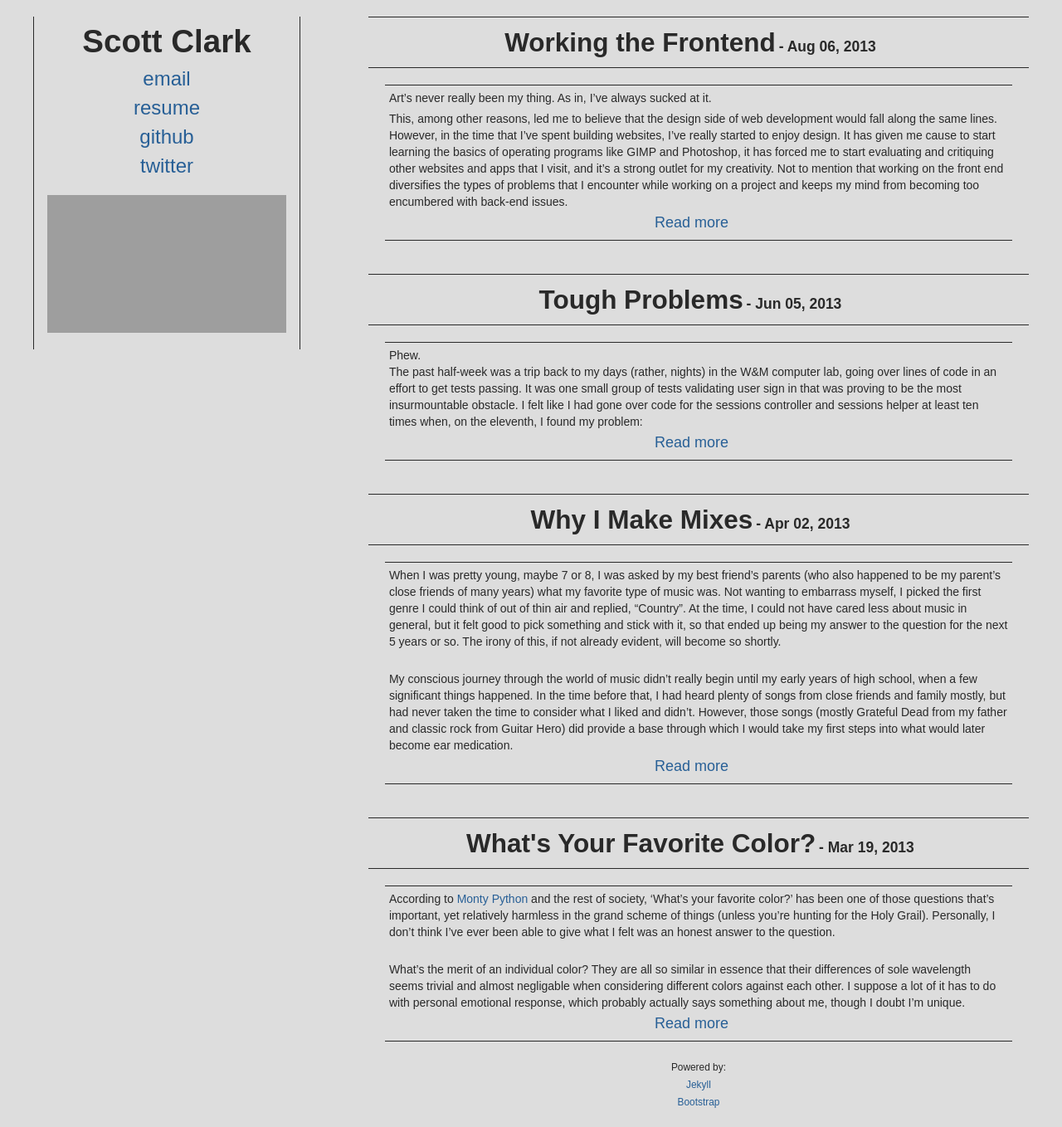
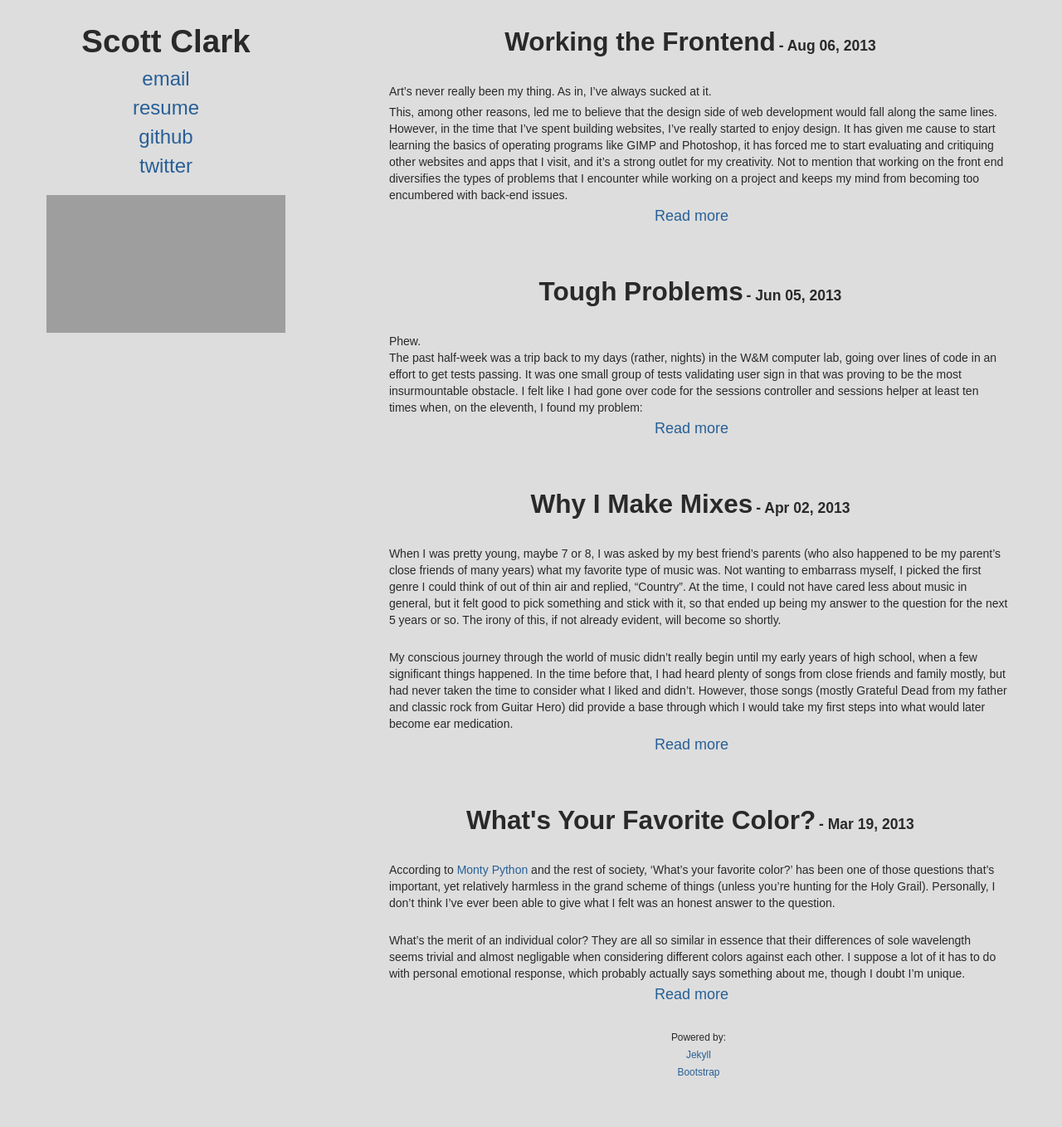
Before and after one commit to clarkbarz/clarkbarz.github.com, a Jekyll site: the page built from index.html, in a window 1280 px wide and 1358 px high. Shown: the whole window at 83% size. Built offline with Jekyll 4.4.1, drawn with Linux system fonts in a browser that asks for light colours; Markdown is read by kramdown in place of the engine named in the settings; the list of posts is cut into pages by our own code; grey boxes are pictures that could not be loaded.

Commit message:
Clean up terrible css

```diff
--- a/assets/stylesheets/style.css
+++ b/assets/stylesheets/style.css
@@ -20,6 +20,9 @@
         margin-left: 1.5%
     }
 }
+
+
+/* Misc */
 
 body {
     font-family: 'PT Sans',  sans-serif;
@@ -50,21 +53,10 @@ a {
     -o-transition: 0.3s ease;
 }
 
-.sitetitle a {
-    color: #292929;
-    -webkit-transition: 0.3s ease;
-    -moz-transition: 0.3s ease;
-    -o-transition: 0.3s ease;
-    border-right: #DDDDDD solid 1px;
-    border-left: #DDDDDD solid 1px;
-}
-
 a.readmore {
     margin-left: 43%;
     margin-top: 10%;
     font-size: 18px;
-    border-bottom: #DDDDDD solid 1px;
-    border-top: #DDDDDD solid 1px;
     -webkit-transition: 0.3s ease;
     -moz-transition: 0.3s ease;
     -o-transition: 0.3s ease;
@@ -72,29 +64,36 @@ a.readmore {
 
 a.readmore:hover {
     padding: 1px 0;
-    border-top: #292929 solid 1px;
-    border-bottom: #292929 solid 1px;
+    -webkit-transition: 0.3s ease;
+    -moz-transition: 0.3s ease;
+    -o-transition: 0.3s ease;
+}
+
+.sitetitle a {
+    color: #292929;
+    border-right: #DDDDDD solid 1px;
+    border-left: #DDDDDD solid 1px;
     -webkit-transition: 0.3s ease;
     -moz-transition: 0.3s ease;
     -o-transition: 0.3s ease;
 }
 
 .sitetitle a:hover {
-    -webkit-transition: 0.3s ease;
-    -moz-transition: 0.3s ease;
-    -o-transition: 0.3s ease;
     text-decoration: none;
     padding: 0 10px;
     border-right: #292929 solid 2px;
     border-left: #292929 solid 2px;
+    -webkit-transition: 0.3s ease;
+    -moz-transition: 0.3s ease;
+    -o-transition: 0.3s ease;
 }
+
+/* Navigation */
 
 #navigation {
     position: fixed;
     margin: 20px;
     width: 25.00%;
-    border-right: 1px #292929 solid;
-    border-left: 1px #292929 solid;
     text-align: center;
 }
 
@@ -108,8 +107,6 @@ a.readmore:hover {
     margin: 5px;
     line-height: 30px;
     font-size: 24px;
-    border-right: #DDDDDD solid 1px;
-    border-left: #DDDDDD solid 1px;
 }
 
 #navigation li a:hover {
@@ -117,8 +114,6 @@ a.readmore:hover {
     text-decoration: none;
     padding-right: 5px;
     padding-left: 5px;
-    border-right: #292929 solid 1px;
-    border-left: #292929 solid 1px;
     -webkit-transition: 0.3s ease;
     -moz-transition: 0.3s ease;
     -o-transition: 0.3s ease;
@@ -134,6 +129,8 @@ a.readmore:hover {
 #navigation iframe {
     margin: 10px 0 15px 0;
 }
+
+/* Mobile Navigation */
 
 #mobile-navigation {
     text-align: center;
@@ -172,16 +169,12 @@ a.readmore:hover {
 }
 
 #mobile-navigation .links li a {
-    border-top: #DDDDDD solid 1px;
-    border-bottom: #DDDDDD solid 1px;
     -webkit-transition: 0.3s ease;
     -moz-transition: 0.3s ease;
     -o-transition: 0.3s ease;
 }
 #mobile-navigation .links li a:hover {
     color: #292929;
-    border-top: 1px #292929 solid;
-    border-bottom: 1px #292929 solid;
     padding: 2px 0;
     text-decoration: none;
     -webkit-transition: 0.3s ease;
@@ -195,13 +188,19 @@ a.readmore:hover {
     display: inline;
     list-style-type: none;
 }
+
 .blogtitle a {
+    color: #104E8B;
+    border-top: #DDDDDD solid 2px;
+    border-bottom: #DDDDDD solid 2px;
     -webkit-transition: 0.3s ease;
     -moz-transition: 0.3s ease;
     -o-transition: 0.3s ease;
 }
+
 .blogtitle a:hover {
-    color: #104E8B;
+    border-top: #292929 solid 2px;
+    border-bottom: #292929 solid 2px;
     -webkit-transition: 0.3s ease;
     -moz-transition: 0.3s ease;
     -o-transition: 0.3s ease;
@@ -212,45 +211,41 @@ a.readmore:hover {
 .pagetitle {
     margin: 20px 20px 0px 0px;
     padding: 10px 20px 10px 0;
-    border-top: 1px #292929 solid;
-    border-bottom: 1px #292929 solid;
     text-align: center;
 }
+
 .pagetitle a {
     color: #292929;
-    border-top: #DDDDDD solid 1px;
-    border-bottom: #DDDDDD solid 1px;
     -webkit-transition: 0.3s ease;
     -moz-transition: 0.3s ease;
     -o-transition: 0.3s ease;
 }
+
 .pagetitle a:hover {
     color: #292929;
     text-decoration: none;
-    border-top: #292929 solid 1px;
-    border-bottom: #292929 solid 1px;
     padding-top: 3px;
     padding-bottom: 3px;
     -webkit-transition: 0.3s ease;
     -moz-transition: 0.3s ease;
     -o-transition: 0.3s ease;
 }
+
 .pagetext {
     margin: 20px 40px 20px 20px;
     padding-bottom: 10px;
-    border-top: 1px #292929 solid;
-    border-bottom: 1px #292929 solid;
 }
+
 .pagetext a {
-    border-top: #DDDDDD 1px solid;
-    border-bottom: #DDDDDD 1px solid;
+    -webkit-transition: 0.3s ease;
+    -moz-transition: 0.3s ease;
+    -o-transition: 0.3s ease;
 }
+
 .pagetext a:hover {
     color: #292929;
     padding: 1px 0;
     text-decoration: none;
-    border-top: #292929 solid 1px;
-    border-bottom: #292929 solid 1px;
     -webkit-transition: 0.3s ease;
     -moz-transition: 0.3s ease;
     -o-transition: 0.3s ease;
```
